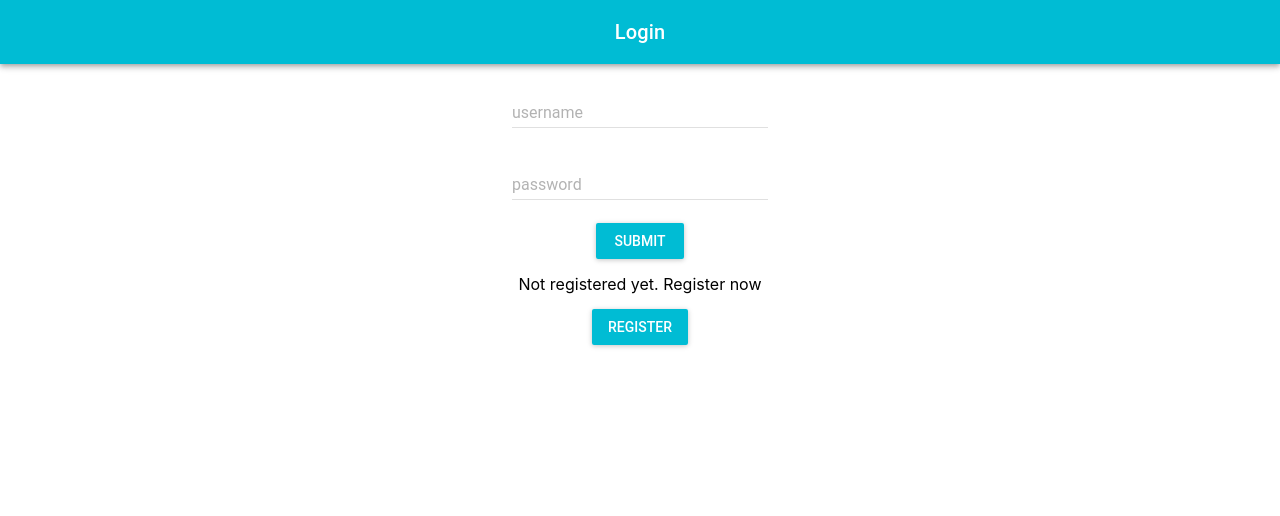
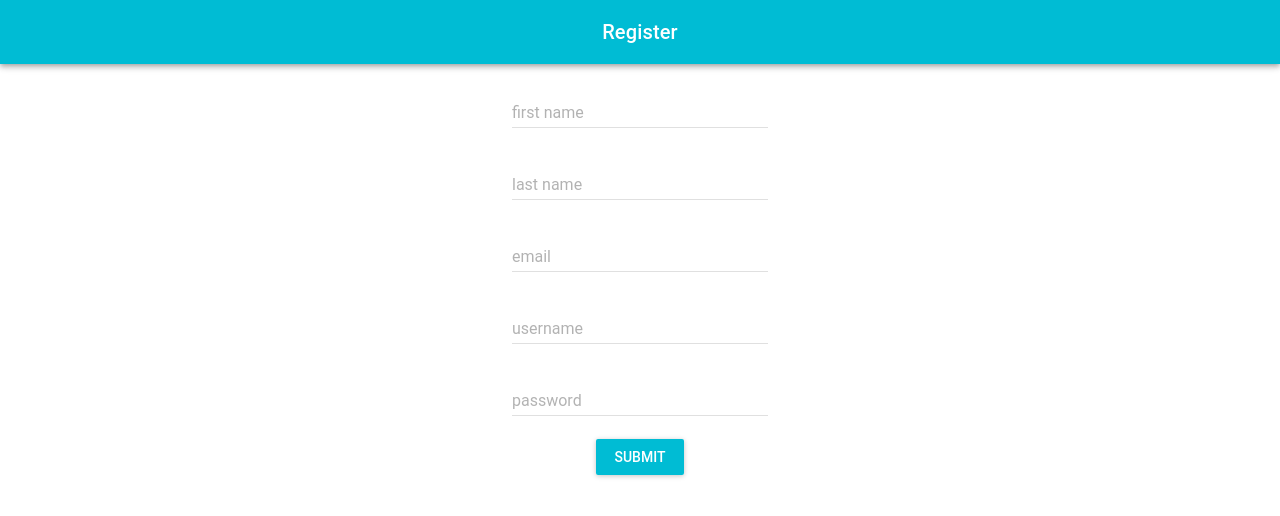
Before and after one commit to abdelrahman84/budget, a React (Create React App) app: page /register in a window 1280 px wide. Shown: the top 516 px of the page. Built offline with nearby package versions, Linux system fonts and the light colour scheme.

Commit message:
continue logic for registration, and init setup for dashboard

```diff
--- a/package.json
+++ b/package.json
@@ -4,6 +4,7 @@
   "private": true,
   "dependencies": {
     "@material-ui/core": "^4.9.10",
+    "@material-ui/lab": "^4.0.0-alpha.49",
     "@testing-library/jest-dom": "^4.2.4",
     "@testing-library/react": "^9.5.0",
     "@testing-library/user-event": "^7.2.1",
@@ -11,6 +12,7 @@
     "material-ui": "^0.20.2",
     "react": "^16.13.0",
     "react-dom": "^16.13.0",
+    "react-router-dom": "^5.1.2",
     "react-scripts": "3.4.0",
     "react-tap-event-plugin": "^3.0.3"
   },
--- a/src/App.js
+++ b/src/App.js
@@ -1,33 +1,20 @@
 import React, {Component} from 'react';
 import './App.css';
-import LoginScreen from './loginScreen';
+import Login from './login';
+import Dashboard from './dashboard';
+import Register from './register';
+import { BrowserRouter, Switch, Route} from 'react-router-dom';
 
-class App extends Component {
-  constructor(props) {
-    super(props);
-    this.state = {
-      loginPage: [],
-      uploadScreen: []
-    }
-  }
-
-  componentWillMount() {
-    var loginPage = [];
-    loginPage.push(<LoginScreen parentContext={this} key={'login-screen'}/>);
-    this.setState({
-      loginPage: loginPage
-    });
-  }
-
-  render() {
-    return (
-      <div className = 'App'>
-        {this.state.loginPage}
-        {this.state.uploadScreen}
-      </div>
-    )
-  }
+function App() {
+  return(
+    <BrowserRouter>
+   <Switch>
+     <Route path='/login' component={Login}/>
+     <Route path='/register' component={Register}/>
+     <Route path='/' component={Dashboard}/>
+   </Switch>
+   </BrowserRouter>
+)
 }
 
-
 export default App;
--- /dev/null
+++ b/src/dashboard.js
@@ -0,0 +1,44 @@
+import React, { Component } from 'react';
+import MuiThemeProvider from 'material-ui/styles/MuiThemeProvider';
+import AppBar from '@material-ui/core/AppBar';
+import Toolbar from '@material-ui/core/Toolbar';
+import Typography from '@material-ui/core/Typography';
+
+class Dashboard extends Component {
+    constructor(props) {
+        super(props);
+        this.state = {
+            user: localStorage.getItem('user') ? JSON.parse(localStorage.getItem('user')) : '',
+            token: localStorage.getItem('token') ? localStorage.getItem('token') : ''
+        };
+        if (!this.state.user && !this.state.token) {
+            this.props.history.push('/register');
+        }
+    }
+
+    componentWillMount() {
+
+
+    }
+
+    render() {
+        return (
+            <MuiThemeProvider>
+                <div>
+                    <AppBar position="static" color='transparent' style={{ backgroundColor: 'rgb(0, 188, 212', alignItems: 'center' }}>
+                        <Toolbar>
+
+                            <Typography variant="h6" style={{ color: 'white', textAlign: 'center' }}>
+                                Welcome {this.state.user.first_name}
+                            </Typography>
+                        </Toolbar>
+                    </AppBar>
+                </div>
+            </MuiThemeProvider>
+        )
+    }
+
+}
+
+
+export default Dashboard;
--- a/src/login.js
+++ b/src/login.js
@@ -1,4 +1,4 @@
-import React, {Component} from 'react';
+import React, { Component } from 'react';
 import MuiThemeProvider from 'material-ui/styles/MuiThemeProvider';
 import RaisedButton from 'material-ui/RaisedButton';
 import TextField from 'material-ui/TextField';
@@ -20,24 +20,26 @@ class Login extends Component {
         return (
             <MuiThemeProvider>
                 <div>
-               <AppBar position="static" color='transparent' style={{backgroundColor: 'rgb(0, 188, 212', alignItems: 'center'}}>
+                    <AppBar position="static" color='transparent' style={{ backgroundColor: 'rgb(0, 188, 212', alignItems: 'center' }}>
                         <Toolbar>
 
-                            <Typography variant="h6" style={{color: 'white', textAlign: 'center'}}>
+                            <Typography variant="h6" style={{ color: 'white', textAlign: 'center' }}>
                                 Login
                            </Typography>
                         </Toolbar>
                     </AppBar>
-                   <TextField hintText = "Enter your username" floatingLabelText = "username"
-                   onChange = {(event, newValue) => this.setState({username: newValue})}></TextField>
-                   <br/>
+                    <div style={{textAlign: 'center'}}>
+                    <TextField hintText="Enter your username" floatingLabelText="username"
+                        onChange={(event, newValue) => this.setState({ username: newValue })}></TextField>
+                    <br />
 
-                   <TextField type = "password" hintText = "Enter your Password" floatingLabelText = "password"
-                   onChange = {(event, newValue) => this.setState({password: newValue})}></TextField>
-                   <br/>
+                    <TextField type="password" hintText="Enter your Password" floatingLabelText="password"
+                        onChange={(event, newValue) => this.setState({ password: newValue })}></TextField>
+                    <br />
 
-                   <RaisedButton label = "Submit" primary = {true} style = {loginStyle}
-                   onClick = {(event) => this.submitLogin(event)}/>
+                    <RaisedButton label="Submit" primary={true} style={loginStyle}
+                        onClick={(event) => this.submitLogin(event)} />
+                </div>
                 </div>
             </MuiThemeProvider>
         )
@@ -49,7 +51,7 @@ class Login extends Component {
             "username": this.state.username,
             "password": this.state.password,
         }
-    axios.post(apiBaseUrl+'login', payload).then(function (response) {
+        axios.post(apiBaseUrl + 'login', payload).then(function (response) {
             console.log(response);
             if (response.data.code === 200) {
                 console.log('Login successful');
--- a/src/register.js
+++ b/src/register.js
@@ -1,4 +1,4 @@
-import React, { Component } from 'react';
+import React from 'react';
 import MuiThemeProvider from 'material-ui/styles/MuiThemeProvider';
 import AppBar from '@material-ui/core/AppBar';
 import Toolbar from '@material-ui/core/Toolbar';
@@ -6,16 +6,16 @@ import Typography from '@material-ui/core/Typography';
 import RaisedButton from 'material-ui/RaisedButton';
 import TextField from 'material-ui/TextField';
 import axios from 'axios';
-import Login from './login';
-
+import Alert from '@material-ui/lab/Alert';
 
 var apiBaseUrl = 'http://localhost:3000/';
 
-class Register extends Component {
+class Register extends React.Component {
 
 
     constructor(props) {
         super(props);
+        this.register = this.register.bind(this);
         this.state = {
             first_name: '',
             last_name: '',
@@ -23,14 +23,16 @@ class Register extends Component {
             username: '',
             password: '',
             error: false,
-        }
-    }
-    componentWillReceiveProps(nextPops) {
-        console.log('nextProps', nextPops);
+            errorMessage: '',
         }
 
+    }
+    // componentWillReceiveProps(nextPops) {
+    //     console.log('nextProps', nextPops);
+    // }
+
     register(event) {
-        var self = this;
+        const { history } = this.props;
         if (this.state.first_name.length > 0 && this.state.last_name.length > 0 && this.state.email.length > 0 && this.state.username.length > 0 && this.state.password.length > 0) {
             var payload = {
                 'first_name': this.state.first_name,
@@ -39,40 +41,47 @@ class Register extends Component {
                 "username": this.state.username,
                 "password": this.state.password,
             }
-            axios.post(apiBaseUrl + 'register', payload).then(function (response) {
-                console.log(response);
+            axios.post(apiBaseUrl + 'register', payload).then(response => {
                 if (response.data.status !== 'error') {
-                    console.log('Registration successful');
                     localStorage.setItem('token', response.data.token)
-                    var loginScreen = [];
-                    loginScreen.push(<Login parentContext={this} appContext={self.props.appContext} />);
-                    var loginMessage = 'Not registered yet. Go to registration';
-                    self.props.parentContext.setState({ loginScreen: loginScreen, loginMessage: loginMessage, buttonLabel: 'Register', isLogin: true });
+                    localStorage.setItem('user', JSON.stringify(response.data.user))
+                    history.push('/');
                 } else {
-                    console.log('error', response.data)
+                    this.setState({ error: true });
+                    this.setState({ errorMessage: response.data.message[0]['msg'] })
                 }
+
             }).catch(function (error) {
                 console.log(error);
             })
         }
 
         else {
-            console.log('input is missing');
+            this.setState({ error: true });
+            this.setState({ errorMessage: 'some fiels are missing!' });
         }
+
+    }
+
+    closeError() {
+        this.setState({ error: false });
     }
 
     render() {
+
         return (
             <MuiThemeProvider>
                 <div>
-                    <AppBar position="static" color='transparent' style={{backgroundColor: 'rgb(0, 188, 212', alignItems: 'center'}}>
+                    <AppBar position="static" color='transparent' style={{ backgroundColor: 'rgb(0, 188, 212', alignItems: 'center' }}>
                         <Toolbar>
 
-                            <Typography variant="h6" style={{color: 'white', textAlign: 'center'}}>
+                            <Typography variant="h6" style={{ color: 'white', textAlign: 'center' }}>
                                 Register
                            </Typography>
                         </Toolbar>
                     </AppBar>
+
+                    <div style={{ textAlign: 'center' }}>
 
                         <TextField hintText="Enter your first name" floatingLabelText="first name"
                             onChange={(event, newValue) => this.setState({ first_name: newValue })}></TextField>
@@ -95,7 +104,11 @@ class Register extends Component {
                         <br />
 
                         <RaisedButton label="Submit" primary={true} style={loginStyle}
-                        onClick={(event) => this.register(event)} />
+                            onClick={this.register}/>
+
+
+                       {this.state.error ? <Alert onClose={() => { this.closeError() }} severity="error">{this.state.errorMessage}</Alert> : null}
+                    </div>
                 </div>
             </MuiThemeProvider>
         )
```
Lines whose indentation alone changed are shown as unchanged.
